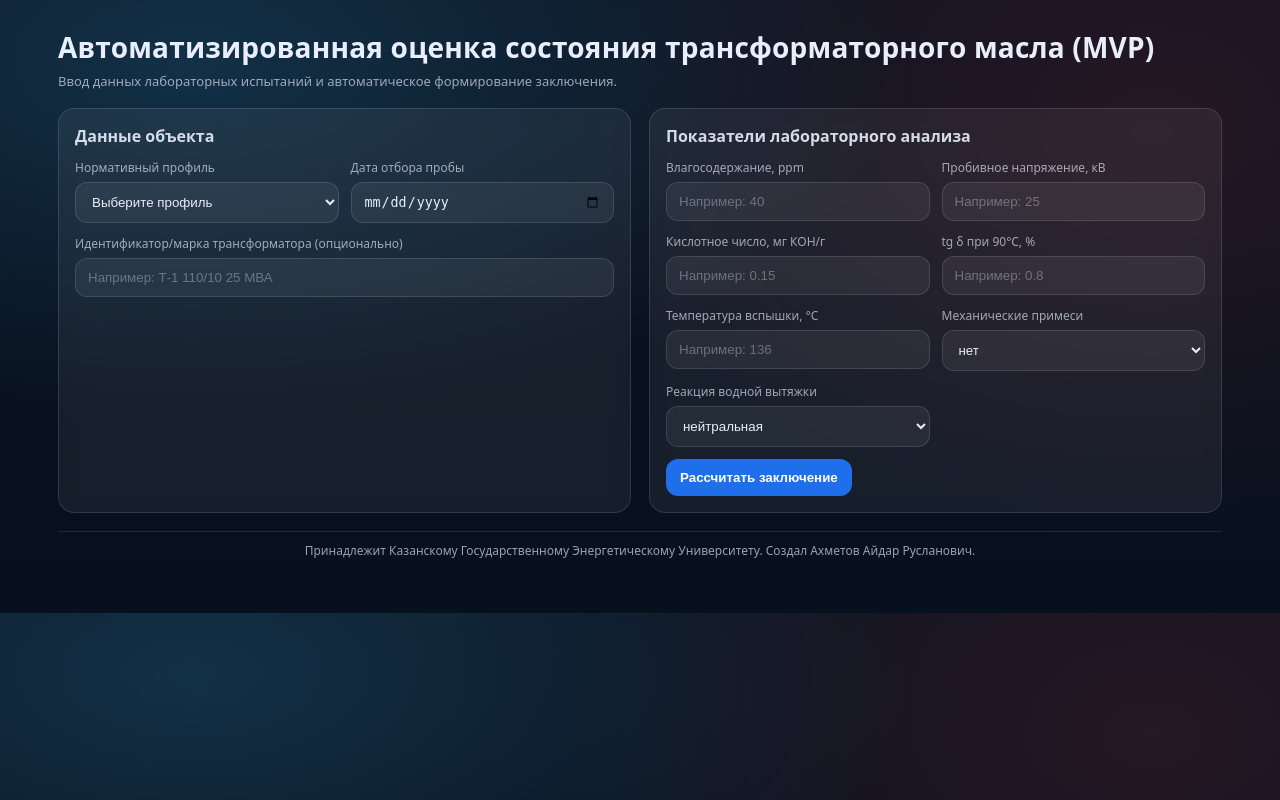
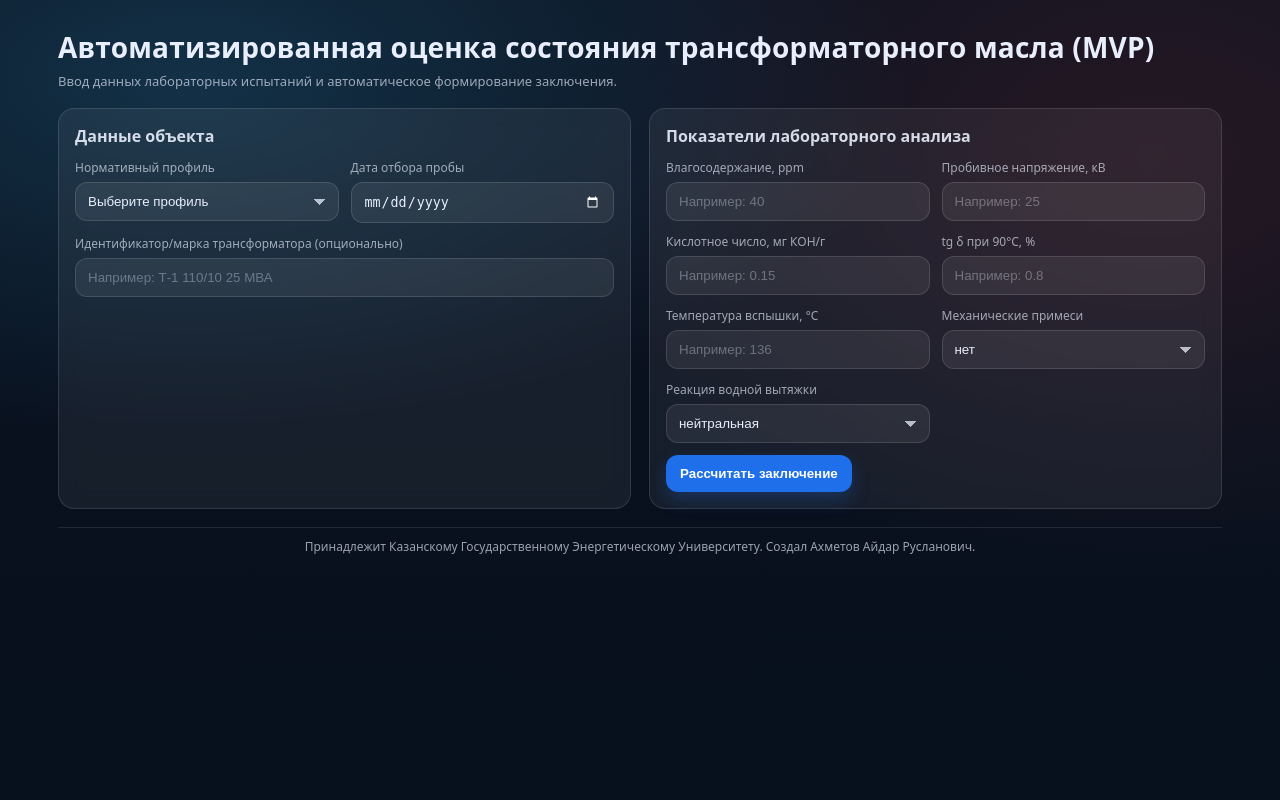
Before and after one commit to ilyashn2001-code/aidar_ahmetov, a Flask app: page / in a window 1280 px wide. Run offline with Flask 3, Linux system fonts and the light colour scheme.

Commit message:
Update style.css

```diff
--- a/static/style.css
+++ b/static/style.css
@@ -21,22 +21,40 @@
 
   --btn: #1f6feb;
   --btn2: #2ea043;
+
+  --shadow: 0 10px 30px rgba(0,0,0,0.25);
 }
 
 *{ box-sizing: border-box; }
+
+html, body{
+  height: 100%;
+}
+
 body{
   margin:0;
   font-family: ui-sans-serif, system-ui, -apple-system, Segoe UI, Roboto, Arial, "Noto Sans", "Liberation Sans", sans-serif;
-  background: radial-gradient(1200px 600px at 15% 10%, rgba(56,189,248,0.18), transparent 60%),
-              radial-gradient(1000px 700px at 90% 20%, rgba(239,68,68,0.12), transparent 60%),
-              linear-gradient(180deg, #0b1220 0%, #07101d 100%);
+  background:
+    radial-gradient(1200px 600px at 15% 10%, rgba(56,189,248,0.18), transparent 60%),
+    radial-gradient(1000px 700px at 90% 20%, rgba(239,68,68,0.12), transparent 60%),
+    linear-gradient(180deg, #0b1220 0%, #07101d 100%);
   color: var(--text);
+
+  /* чтобы футер не выглядел странно при маленьком контенте */
+  min-height: 100vh;
+  display: flex;
+  flex-direction: column;
+
+  /* корректное оформление системных контролов в тёмной теме */
+  color-scheme: dark;
 }
 
 .container{
+  width: 100%;
   max-width: 1200px;
   margin: 28px auto;
   padding: 0 18px 26px;
+  flex: 1 0 auto;
 }
 
 .header{
@@ -75,7 +93,8 @@ body{
   border: 1px solid var(--stroke);
   border-radius: 16px;
   padding: 16px;
-  backdrop-filter: blur(8px);
+  backdrop-filter: blur(10px);
+  -webkit-backdrop-filter: blur(10px);
 }
 
 .panel h2{
@@ -106,12 +125,50 @@ input, select{
   padding: 11px 12px;
   border-radius: 12px;
   border: 1px solid var(--stroke);
-  background: rgba(255,255,255,0.06);
+  background: rgba(255,255,255,0.07);
   color: var(--text);
   outline: none;
+  transition: border-color 120ms ease, box-shadow 120ms ease, background 120ms ease;
+
+  /* чтобы не было странных системных обводок/артефактов */
+  -webkit-appearance: none;
+  appearance: none;
 }
-input::placeholder{ color: rgba(233,238,252,0.35); }
-select option{ color:#111; }
+
+input::placeholder{
+  color: rgba(233,238,252,0.35);
+}
+
+/* аккуратный фокус */
+input:focus, select:focus{
+  border-color: rgba(56,189,248,0.55);
+  box-shadow: 0 0 0 3px rgba(56,189,248,0.18);
+  background: rgba(255,255,255,0.09);
+}
+
+/* датапикер иногда светлый, поэтому принудительно цвет текста */
+input[type="date"]{
+  color: var(--text);
+}
+
+/* стрелка у select (без внешних иконок) */
+select{
+  background-image:
+    linear-gradient(45deg, transparent 50%, rgba(233,238,252,0.75) 50%),
+    linear-gradient(135deg, rgba(233,238,252,0.75) 50%, transparent 50%);
+  background-position:
+    calc(100% - 18px) 50%,
+    calc(100% - 12px) 50%;
+  background-size: 6px 6px, 6px 6px;
+  background-repeat: no-repeat;
+  padding-right: 34px;
+}
+
+/* ВАЖНО: опции в выпадающем списке делаем читаемыми */
+select option{
+  background: #0b1220;   /* тёмный фон */
+  color: #e9eefc;        /* светлый текст */
+}
 
 .actions{
   display:flex;
@@ -128,9 +185,13 @@ select option{ color:#111; }
   font-weight: 700;
   color: white;
   background: var(--btn);
+  box-shadow: 0 8px 18px rgba(31,111,235,0.25);
+  transition: transform 80ms ease, filter 120ms ease;
 }
-.btn.secondary{ background: rgba(255,255,255,0.14); }
-.btn.green{ background: var(--btn2); }
+.btn:hover{ filter: brightness(1.05); }
+.btn:active{ transform: translateY(1px); }
+.btn.secondary{ background: rgba(255,255,255,0.14); box-shadow: none; }
+.btn.green{ background: var(--btn2); box-shadow: 0 8px 18px rgba(46,160,67,0.22); }
 
 .result-card{
   background: var(--card);
@@ -138,6 +199,7 @@ select option{ color:#111; }
   border: 1px solid var(--cardStroke);
   border-radius: 16px;
   padding: 16px;
+  box-shadow: var(--shadow);
 }
 
 .badge{
@@ -147,7 +209,7 @@ select option{ color:#111; }
   padding: 10px 12px;
   border-radius: 14px;
   font-weight: 800;
-  box-shadow: 0 0 0 1px rgba(0,0,0,0.08), 0 10px 30px rgba(0,0,0,0.25);
+  box-shadow: 0 0 0 1px rgba(0,0,0,0.08), var(--shadow);
 }
 
 .badge.glow{
@@ -192,4 +254,5 @@ select option{ color:#111; }
   text-align: center;
   padding-top: 10px;
   border-top: 1px solid rgba(255,255,255,0.10);
+  flex: 0 0 auto;
 }
```
